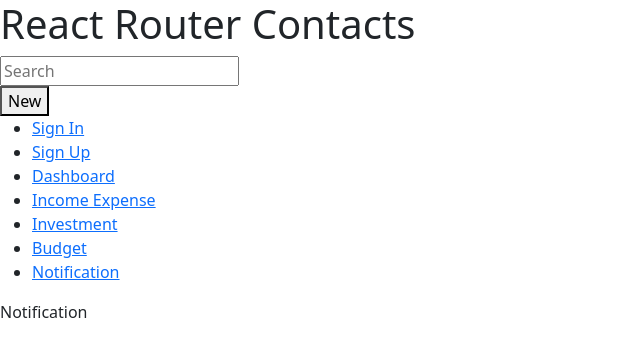
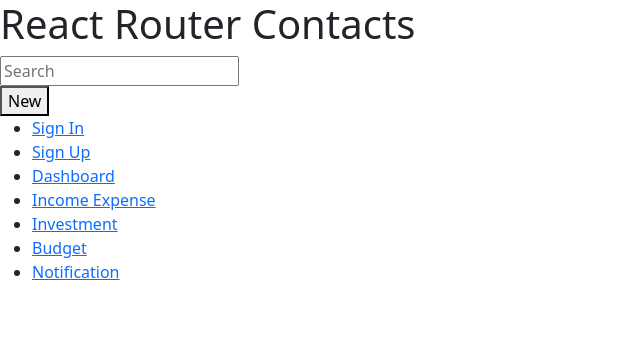
Before and after one commit to LucasRibSa/Organiza, a React (Create React App) app: page /organiza/notification in a window 1280 px wide. Shown: the top 356 px of the page, without its empty margins (0-640 px from the left). Built offline with nearby package versions, Linux system fonts and the light colour scheme.

Commit message:
Update root.jsx

```diff
--- a/src/routes/root.jsx
+++ b/src/routes/root.jsx
@@ -1,4 +1,4 @@
-import { Link, Outlet } from "react-router-dom";
+import { Link } from "react-router-dom";
 
 export default function Root() {
     return (
@@ -54,9 +54,6 @@
                     </ul>
                 </nav>
             </div>
-            <div id="detail">
-                <Outlet />
-            </div>
         </>
     );
 }
```
